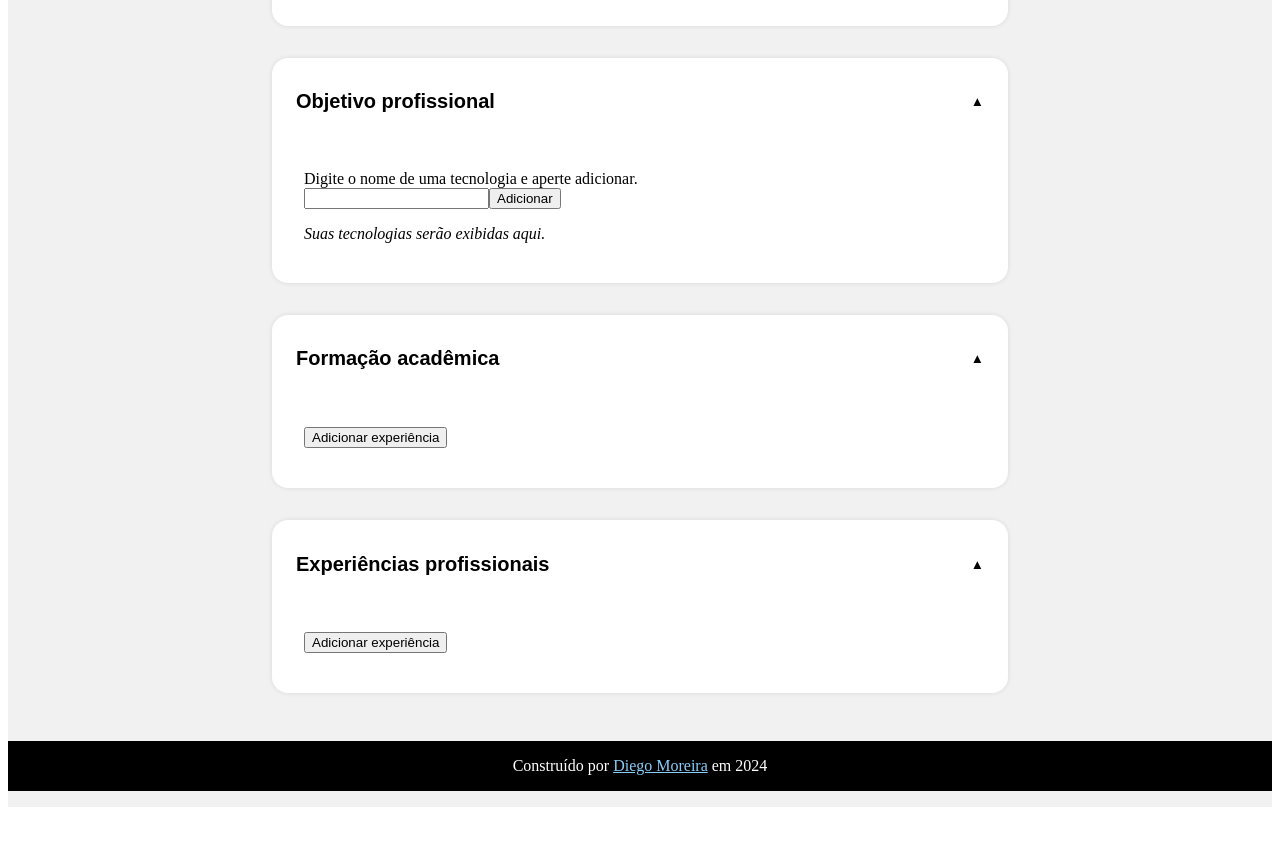
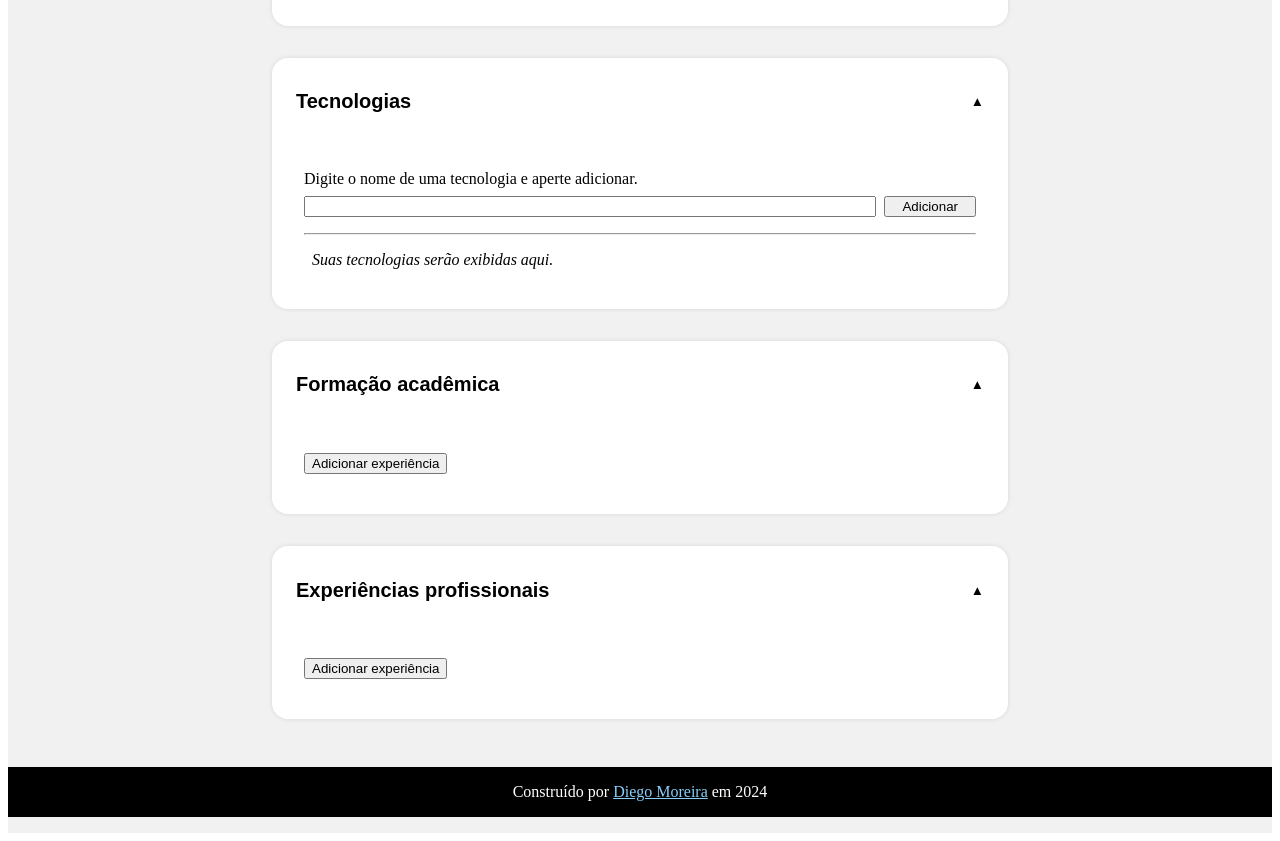
Before and after one commit to Diego-Moreira8/cv-app, a React (Vite) app: page / in a window 1280 px wide. Shown: the part 1033-1874 px from the top of the page. Before the commit the page ends 1848 px from the top, so only its background shows below. Built offline with nearby package versions, Linux system fonts and the light colour scheme; the HTML template or start-up script is replaced by a standard one.

Commit message:
feat: techs styles

```diff
--- a/src/components/AddTechForm.tsx
+++ b/src/components/AddTechForm.tsx
@@ -1,5 +1,6 @@
 import { useState, useId } from "react";
 import { CVData, CVAction } from "../useCVReducer";
+import styles from "../styles/AddTechForm.module.css";
 
 type AddTechFormProps = {
   cvState: CVData;
@@ -26,7 +27,9 @@ export default function AddTechForm({ cvState, cvDispatch }: AddTechFormProps) {
       return;
     }
 
-    const techAlreadyExists = cvState.techs.find((t) => t.name === techName);
+    const techAlreadyExists = cvState.techs.find(
+      (t) => t.name.toLocaleLowerCase() === techName.toLowerCase()
+    );
 
     if (techAlreadyExists) {
       setInputError("Esta tecnologia já foi inserida.");
@@ -43,12 +46,14 @@ export default function AddTechForm({ cvState, cvDispatch }: AddTechFormProps) {
           Digite o nome de uma tecnologia e aperte adicionar.
         </label>
 
-        <div>
+        <div className={styles.inputRow}>
           <input type="text" name="newTech" id={newTechInputId} />
           <button type="submit">Adicionar</button>
         </div>
 
-        <p>{inputError}</p>
+        <p className={styles.error}>
+          <i>{inputError}</i>
+        </p>
       </div>
     </form>
   );
--- a/src/components/Techs.tsx
+++ b/src/components/Techs.tsx
@@ -10,8 +10,9 @@ type TechsProps = {
 
 export default function Techs({ cvState, cvDispatch }: TechsProps) {
   return (
-    <Group title="Objetivo profissional">
+    <Group title="Tecnologias">
       <AddTechForm cvState={cvState} cvDispatch={cvDispatch} />
+      <hr />
       <TechsList cvState={cvState} cvDispatch={cvDispatch} />
     </Group>
   );
--- a/src/components/TechsList.tsx
+++ b/src/components/TechsList.tsx
@@ -1,4 +1,5 @@
 import { CVData, CVAction } from "../useCVReducer";
+import styles from "../styles/TechsList.module.css";
 
 type TechsListProps = {
   cvState: CVData;
@@ -19,7 +20,7 @@ export default function TechsList({ cvState, cvDispatch }: TechsListProps) {
   }
 
   return (
-    <div>
+    <div className={styles.techsList}>
       {techItems.length > 0 ? (
         <>
           <p>Para apagar uma tecnologia, basta tocar/clicar nela.</p>
--- /dev/null
+++ b/src/styles/AddTechForm.module.css
@@ -0,0 +1,20 @@
+.inputRow {
+  display: flex;
+  align-items: stretch;
+  gap: 0.5rem;
+  margin-top: 0.5rem;
+}
+
+.inputRow input {
+  width: 100%;
+  flex-shrink: 1;
+}
+
+.inputRow button {
+  padding: 0 1rem;
+}
+
+.error {
+  margin-top: 0.5rem;
+  color: darkred;
+}
--- /dev/null
+++ b/src/styles/TechsList.module.css
@@ -0,0 +1,13 @@
+.techsList {
+  margin: 1rem 0.5rem;
+}
+
+.techsList > p {
+  margin-bottom: 1rem;
+}
+
+.techsList > ul {
+  display: flex;
+  flex-wrap: wrap;
+  gap: 0.25rem;
+}
--- a/src/styles/index.css
+++ b/src/styles/index.css
@@ -26,7 +26,13 @@ i {
 }
 
 button {
+  padding: 0.5rem 1rem;
+  border: 1px solid grey;
+  border-radius: 0.5rem;
+  font-family: inherit;
+  font-size: 1rem;
   cursor: pointer;
+  font-weight: bold;
 }
 
 label {
@@ -46,3 +52,8 @@ textarea {
 textarea {
   resize: none;
 }
+
+hr {
+  border: 1px solid lightgray;
+  margin: 1rem 0;
+}
```
